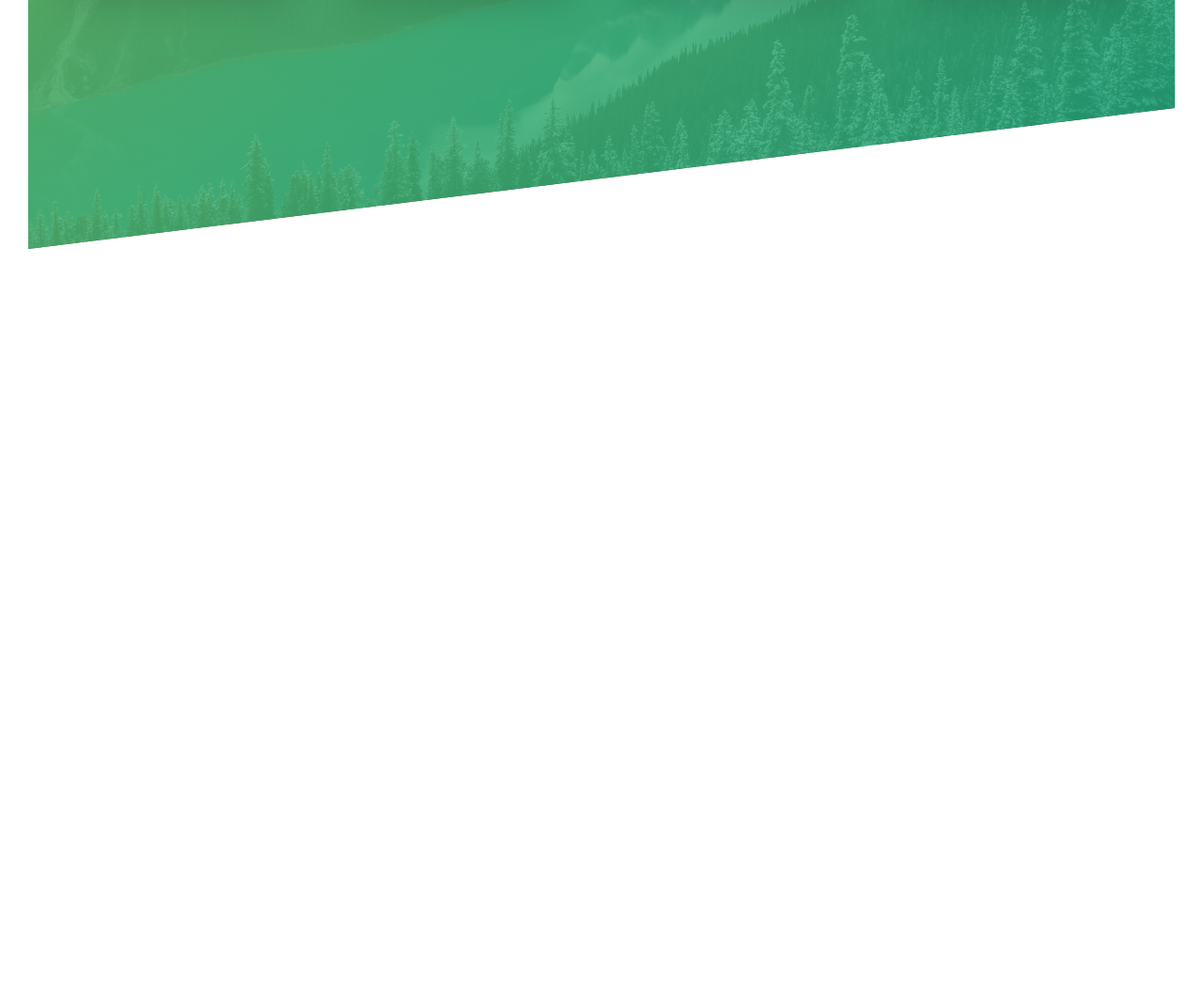
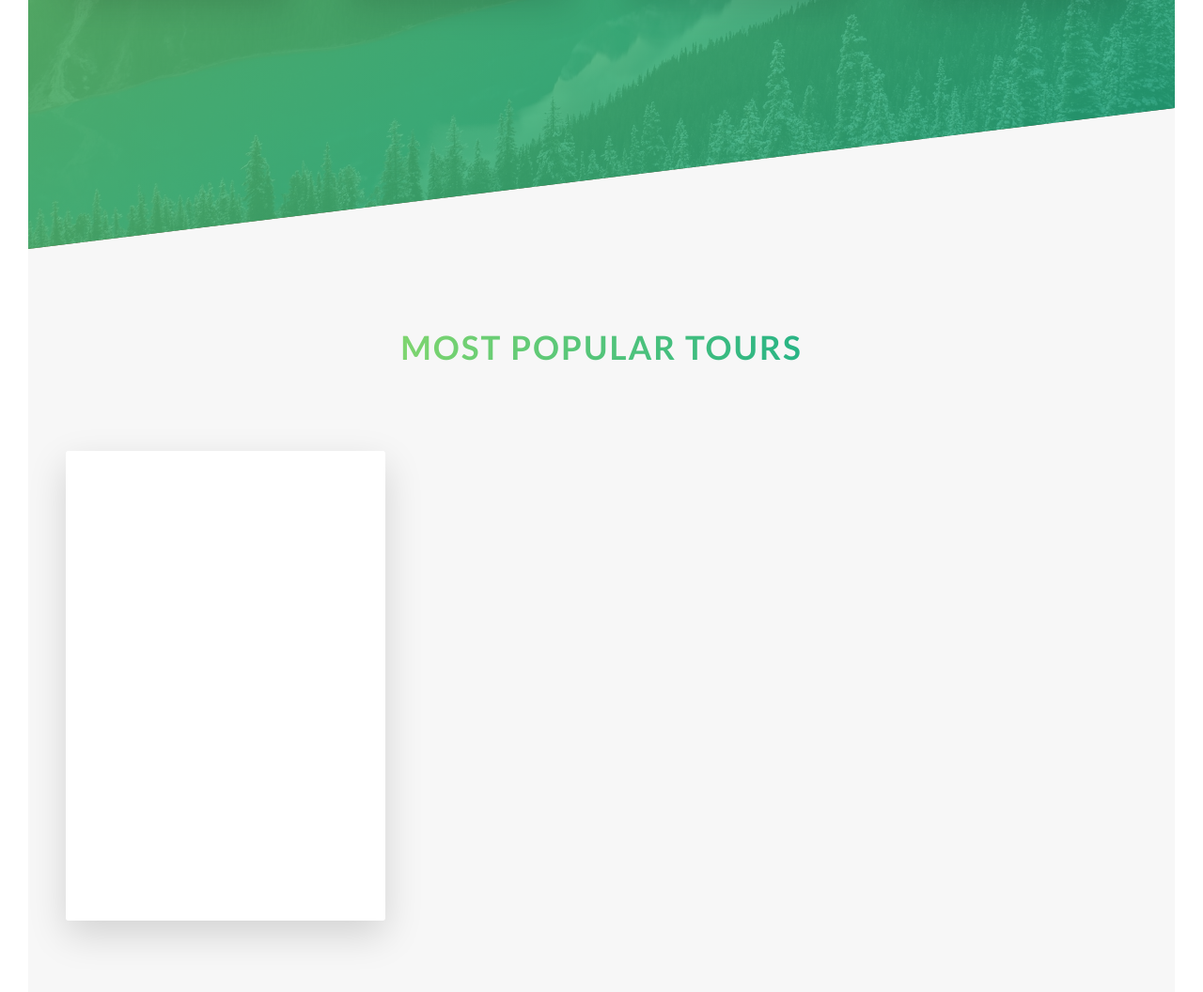
Before and after one commit to barnettm/Udemy-advanced-css, a website: page starter/index.html in a window 1280 px wide. Shown: the part 2046-3102 px from the top of the page at 94% size. Before the commit the page ends 2311 px from the top, so only its background shows below. Drawn offline with Linux system fonts and the light colour scheme.

Commit message:
basic card structure complete

```diff
--- a/starter/index.html
+++ b/starter/index.html
@@ -104,7 +104,38 @@
                     </div>
                 </div>
             </div>
+        </section>
 
+        <section class="section-tours">
+            <div class="u-center-text u-margin-bottom-big">
+                <h2 class="heading-secondary">
+                    Most popular tours
+                </h2>
+            </div>
+
+            <div class="row">
+                    <div class="col-1-of-3">
+                        <div class="card">
+                            <div class="card__side card__side--front">
+                                Front
+                            </div>
+
+                            <div class="card__side card__side--back card__side--back-1">
+                                    back
+                            </div>
+                        </div>
+                    </div>
+                    <div class="col-1-of-3">
+                        <div class="card">
+
+                        </div>
+                    </div>
+                    <div class="col-1-of-3">
+                        <div class="card">
+
+                        </div>
+                    </div>
+                </div>
         </section>
     </main>
 
--- a/starter/sass/abstracts/_variables.scss
+++ b/starter/sass/abstracts/_variables.scss
@@ -3,6 +3,12 @@
 $color-primary: #55c57a;
 $color-primary-light: #7ed56f;
 $color-primary-dark: #28b485;
+
+$color-secondary-light: #ffb900;
+$color-secondary-dark: #ff7730;
+
+$color-tertiary-light: #2998ff;
+$color-tertiary-dark: #5643fa;
 
 $color-grey-light-1: #f7f7f7;
 
--- /dev/null
+++ b/starter/sass/components/_card.scss
@@ -0,0 +1,40 @@
+.card {
+    perspective: 150rem;
+    -moz-perspective: 150rem;
+    position: relative;
+    height: 50rem;
+
+    &__side {
+        color: white;
+        font-size: 2rem;
+        height: 50rem;
+        transition: all .8s ease;
+        position: absolute;
+        top: 0;
+        left: 0;
+        width: 100%;
+        backface-visibility: hidden;
+        border-radius: 3px;
+        box-shadow: 0 1.5rem 4rem rgba($color-black, .15);
+
+        &--front {
+            background-color: $color-white;
+
+        }
+        &--back {
+            transform: rotateY(180deg);
+
+            &-1 {
+                background-image: linear-gradient(to right bottom, $color-secondary-light, $color-secondary-dark);
+            }
+        }
+
+    }
+
+    &:hover &__side--front{
+        transform: rotateY(180deg);
+    }
+    &:hover &__side--back{
+        transform: rotateY(0);
+    }
+}
--- a/starter/sass/main.scss
+++ b/starter/sass/main.scss
@@ -11,6 +11,7 @@
 @import "components/button";
 @import "components/composition";
 @import "components/feature-box";
+@import "components/card";
 
 
 
--- a/starter/sass/pages/home.scss
+++ b/starter/sass/pages/home.scss
@@ -22,6 +22,13 @@
 }
 
 
+.section-tours {
+    background-color: $color-grey-light-1;
+    padding: 25rem 0 50rem 0;
+    margin-top: -10rem;
+}
+
+
 
 .heading-secondary {
     font-size: 3.5rem;
```
Also changed, not shown: starter/css/style.css, 2 other files.
